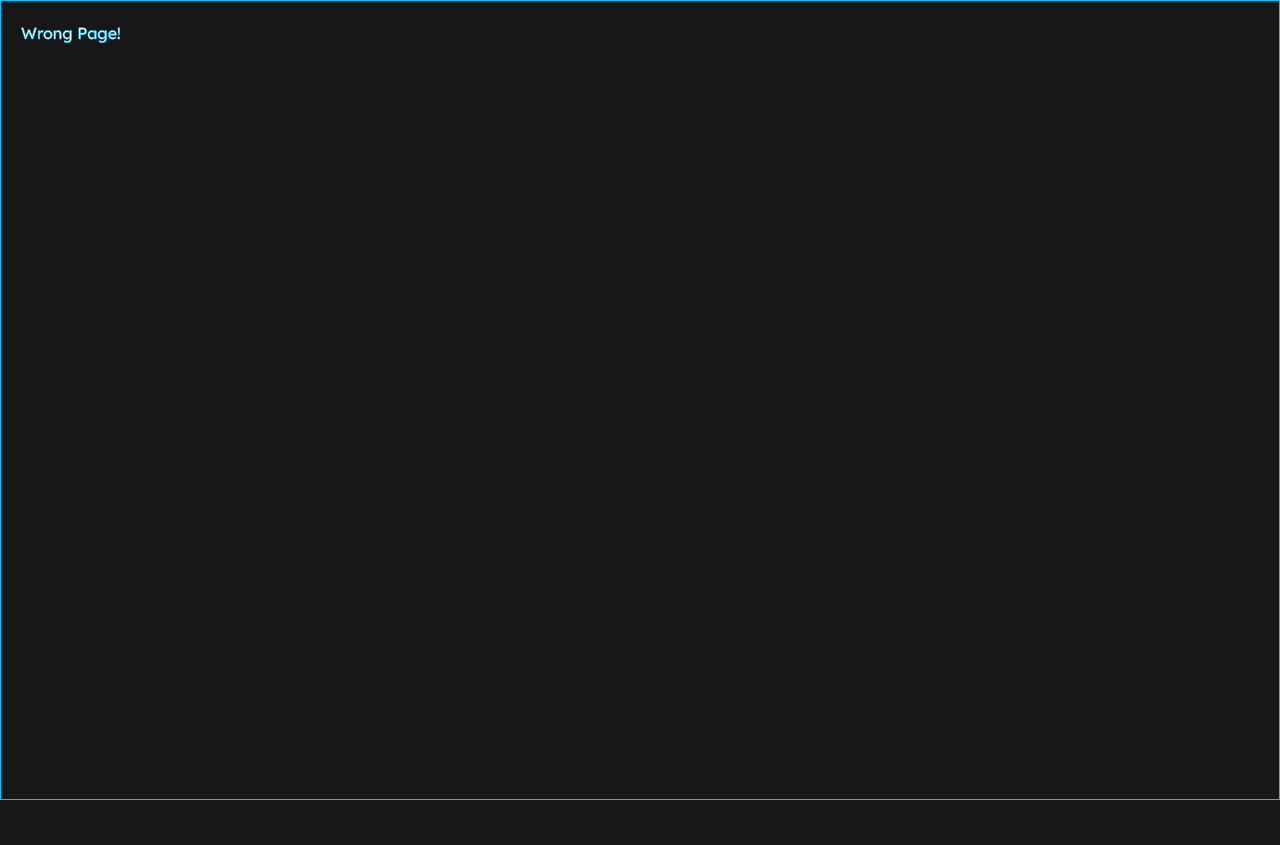
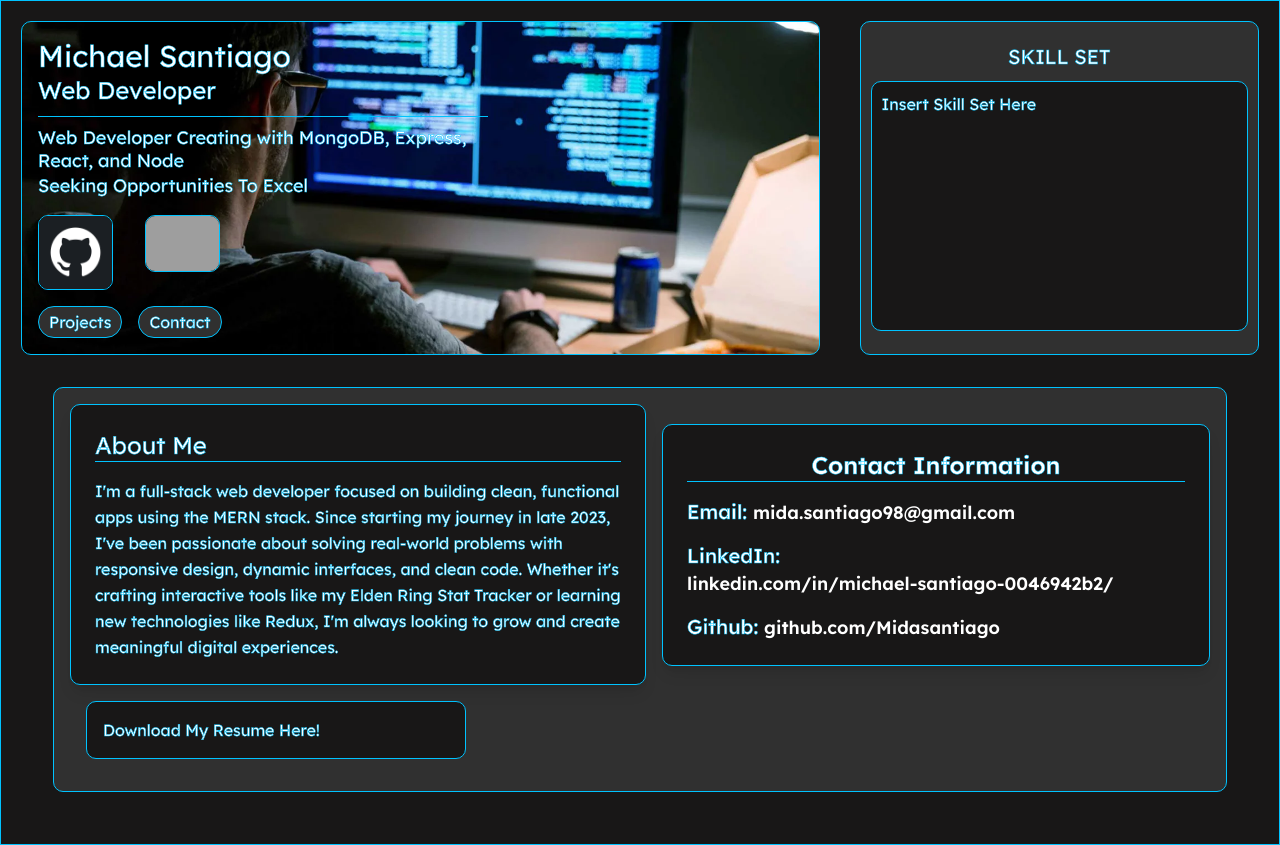
Before and after one commit to Midasantiago/Michael-Dev-Portfolio, a React (Vite) app: page /contact in a window 1280 px wide. Before the commit this address had no page. Before the commit the page ends 800 px from the top, so only its background shows below. Built offline with nearby package versions, Linux system fonts and the light colour scheme; grey boxes are pictures that could not be loaded.

Commit message:
Developed Contact/About Page

```diff
--- a/package.json
+++ b/package.json
@@ -11,6 +11,7 @@
   },
   "dependencies": {
     "@tailwindcss/vite": "^4.0.17",
+    "framer-motion": "^12.6.3",
     "react": "^19.0.0",
     "react-dom": "^19.0.0",
     "react-router-dom": "^7.4.1",
--- a/src/App.jsx
+++ b/src/App.jsx
@@ -1,15 +1,21 @@
 import React from "react";
-import { Outlet } from "react-router-dom";
+import { Outlet, useLocation } from "react-router-dom";
+import { AnimatePresence } from "framer-motion";
 import Header from "./components/Header";
 import Footer from "./components/Footer";
 
 function App() {
+
+  const location = useLocation();
+
   return (
-    <>
+    <div className="relative">
       <Header />
-      <Outlet />
+      <AnimatePresence mode="wait">
+        <Outlet key={location.pathname}/>
+      </AnimatePresence>
 
-    </>
+    </div>
   )
 }
 
--- a/src/index.css
+++ b/src/index.css
@@ -19,10 +19,6 @@
   color: #ffffff;
   -webkit-text-stroke: 0.5px var(--border-color);
 
-}
-
-span {
-  -webkit-text-stroke: 0.5px var(--border-color);
 }
 
 .hero {
@@ -201,15 +197,53 @@
   justify-content: center;
 }
 
-.link {
+.link,
+.contact-link {
   font-size: 18px;
   font-weight: 600;
   transition: all 0.3s ease-in-out;
+  -webkit-text-stroke: 0.5px transparent;
 }
 
-.link:hover {
+.contact-link {
+  display: inline-block;
+
+}
+
+.about-me,
+.contact-info {
+  border-bottom: var(--border-width) solid var(--border-color);
+}
+
+.resume-down {
+  transition: all 0.3s ease-in-out;
+}
+
+.link:hover,
+.resume-down:hover,
+.contact-link:hover {
   -webkit-text-stroke: 0.5px var(--border-color);
   transform: scale(1.05);
+}
+
+.contact {
+  background-color: var(--secondary-bg-color);
+  border: var(--border-width) solid var(--border-color);
+  border-radius: var(--border-radius);
+}
+
+.contact-top {
+  display: flex;
+  align-items: center;
+  justify-content: center;
+}
+
+.bio-sec,
+.contact-sheet,
+.resume {
+  background-color: var(--bg-color);
+  border: var(--border-width) solid var(--border-color);
+  border-radius: var(--border-radius);
 }
 
 .footer {
--- a/src/main.jsx
+++ b/src/main.jsx
@@ -7,6 +7,7 @@
 
 import Homepage from './pages/Homepage.jsx';
 import Project from './pages/Project.jsx';
+import Contact from './pages/Contact.jsx';
 
 const router = createBrowserRouter([
   {
@@ -21,6 +22,10 @@
       {
         path: '/project/:id',
         element: <Project />
+      },
+      {
+        path: '/contact',
+        element: <Contact />
       }
     ]
   }
--- /dev/null
+++ b/src/pages/Contact.jsx
@@ -0,0 +1,84 @@
+import React from "react";
+import { motion } from "framer-motion";
+import Resume from "../assets/NEWRESUME_3_17_25.pdf";
+
+const glitchFlash = {
+    initial: {
+      opacity: 0,
+      scale: 0.98,
+      filter: "brightness(1.5)",
+    },
+    animate: {
+      opacity: 1,
+      scale: 1,
+      filter: "brightness(1)",
+      transition: {
+        duration: 0.4,
+        ease: "easeOut",
+      },
+    },
+    exit: {
+      opacity: 0,
+      scale: 1.02,
+      filter: "brightness(1.2)",
+      transition: {
+        duration: 0.3,
+        ease: "easeIn",
+      },
+    },
+  };
+
+const pageVariants = {
+    initial: { opacity: 0, y: 20 },
+    animate: { opacity: 1, y: 0, transition: { duration: 0.5 } },
+    exit: { opacity: 0, y: -20, transition: { duration: 0.3 } }
+};
+
+const Contact = () => {
+    return (
+        <motion.div
+            className="p-4"
+            variants={glitchFlash}
+            initial="initial"
+            animate="animate"
+            exit="exit">
+            <div className=" contact m-4 p-4">
+                <div className="contact-top flex gap-4 flex-col md:flex-row items-center md:items-start">
+                    <div className="bio-sec max-w-xl mx-auto p-6 bg-white shadow-lg rounded-lg">
+                        <h1 className=" about-me text-2xl mb-4">About Me</h1>
+                        <p className="leading-relaxed">
+                            I'm a full-stack web developer focused on building clean, functional apps using the MERN stack.
+                            Since starting my journey in late 2023, I've been passionate about solving real-world problems with responsive design,
+                            dynamic interfaces, and clean code. Whether it's crafting interactive tools like my Elden Ring Stat Tracker or learning new technologies like Redux,
+                            I'm always looking to grow and create meaningful digital experiences.
+                        </p>
+                    </div>
+                    <div className="contact-sheet max-w-xl mx-auto p-6 bg-white shadow-lg rounded-lg">
+                        <h2 className="contact-info text-2xl font-semibold mb-4 text-center">Contact Information</h2>
+                        <div className="space-y-4">
+                            <p>
+                                <span className="font-medium text-xl">Email: </span>
+                                <a className='contact-link' href="mailto:mida.santiago98@gmail.com">mida.santiago98@gmail.com</a>
+                            </p>
+                            <p>
+                                <span className="font-medium text-xl">LinkedIn: </span>
+                                <a className="contact-link" href="https://www.linkedin.com/in/michael-santiago-0046942b2/" target="_blank" rel="noopener noreferrer">linkedin.com/in/michael-santiago-0046942b2/</a>
+                            </p>
+                            <p>
+                                <span className="font-medium text-xl">Github: </span>
+                                <a className="contact-link" href="https://github.com/Midasantiago" target="_blank" rel="noopener noreferrer">github.com/Midasantiago</a>
+                            </p>
+                        </div>
+                    </div>
+                </div>
+                <div className="resume w-1/3 p-4 m-4 ">
+                    <a className="resume-down" href={Resume} download='NEWRESUME_3_17_25.pdf'>
+                        Download My Resume Here!
+                    </a>
+                </div>
+            </div>
+        </motion.div>
+    )
+};
+
+export default Contact;
--- a/src/pages/Homepage.jsx
+++ b/src/pages/Homepage.jsx
@@ -1,10 +1,24 @@
 import React from "react";
 import { Link } from "react-router-dom";
+import { motion } from "framer-motion";
 import projects from "../projectData"
 import placeholderImg from "../assets/image-coming-soon-placeholder.webp";
 
+const pageVariants = {
+    initial: { opacity: 0, y: 20 },
+    animate: { opacity: 1, y: 0, transition: { duration: 0.5 } },
+    exit: { opacity: 0, y: -20, transition: { duration: 0.3 } }
+};
+
 const Homepage = () => {
     return (
+        <motion.div
+            className="p-4"
+            variants={pageVariants}
+            initial="initial"
+            animate="animate"
+            exit="exit">
+
             <div className="project-section gap-4 p-4 m-4">
                 {projects.map((project) => (
                     <Link to={`/project/${project.id}`}>
@@ -15,6 +29,7 @@
                     </Link>
                 ))}
             </div >
+        </motion.div>
     )
 }
 
--- a/src/pages/Project.jsx
+++ b/src/pages/Project.jsx
@@ -1,7 +1,14 @@
 import React from "react";
 import { useParams } from "react-router-dom";
+import { motion } from "framer-motion";
 import placeholderImg from "../assets/image-coming-soon-placeholder.webp"
 import projects from "../projectData";
+
+const pageVariants = {
+    initial: { opacity: 0, y: 20 },
+    animate: { opacity: 1, y: 0, transition: { duration: 0.5 } },
+    exit: { opacity: 0, y: -20, transition: { duration: 0.3 } }
+};
 
 const Project = () => {
 
@@ -20,8 +27,14 @@
 
 
     return (
+        <motion.div
+            className="p-4"
+            variants={pageVariants}
+            initial="initial"
+            animate="animate"
+            exit="exit">
             <div className=" project-highlight flex flex-col md:flex-row gap-4 justify-center items-center m-4 p-4">
-            <div className="flex gap-4 justify-center">
+                <div className="flex flex gap-4 flex-col md:flex-row items-center md:items-start gap-4 justify-center">
                     <div className=" side-info p-4 m-4">
                         <h1 className=" project-title text-3xl">{project.title || "Coming Soon"}</h1>
                         <p className="pt-4 text-xl">{project.description || "Coming Soon"}</p>
@@ -30,7 +43,7 @@
                         <a href={project.deployedLink || "#"} target="_blank" rel="noopener noreferrer"><img className="project-gif w-full h-60 object-cover" src={project.image || placeholderImg} alt={project.title || "Placeholder Image"} /></a>
                     </div>
                 </div>
-            <div className="bottom-section flex gap-8">
+                <div className="bottom-section flex flex-col md:flex-row gap-8 items-center md:items-start">
                     <div className="tech-used p-4 m-4">
                         <h1 className="text-xl">Technologies Used:</h1>
                         <ul className="list-disc pl-5">
@@ -45,6 +58,7 @@
                     </div>
                 </div>
             </div>
+        </motion.div>
     )
 }
 
```
Also changed, not shown: 1 other file (tests, documents, lock files or other folders). Lines whose indentation alone changed are shown as unchanged.
